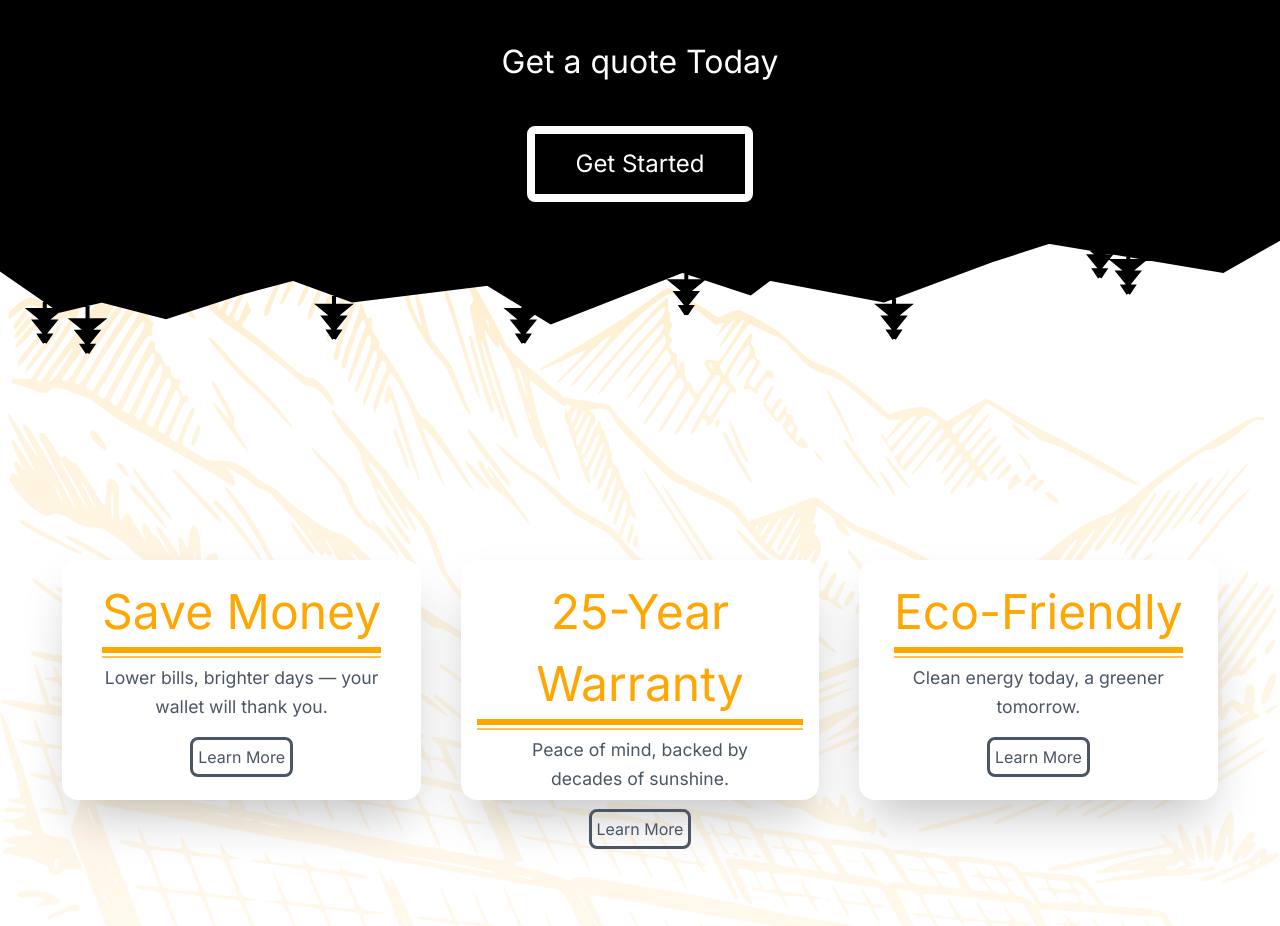
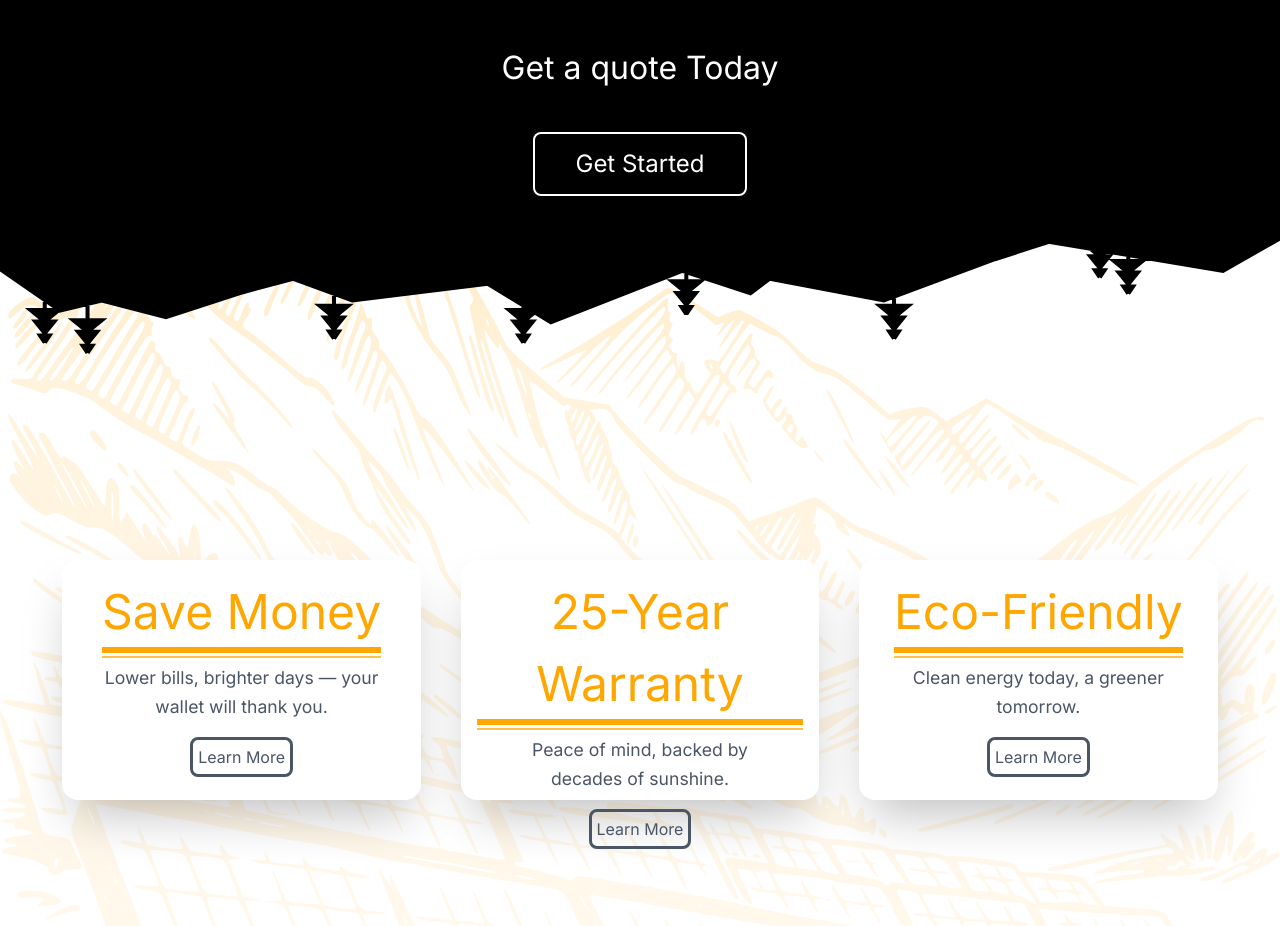
Before and after one commit to FlipVenter/TechnicalTest, a Next.js app: page / in a window 1280 px wide. Shown: the part 800-1726 px from the top of the page. Built offline with nearby package versions, Linux system fonts and the light colour scheme.

Commit message:
fixed some styling inconsistencies

```diff
--- a/app/page.tsx
+++ b/app/page.tsx
@@ -351,7 +351,7 @@ export default function Home() {
         text-white bg-black
         hover:bg-amber-500 hover:text-black
         focus:bg-sun focus:text-black
-        border-8 border-white hover:border-black
+        border-[0.3vh] border-white hover:border-black
         rounded-xs md:rounded-[1vh]
         px-10 py-3
         text-[3vh]
```
